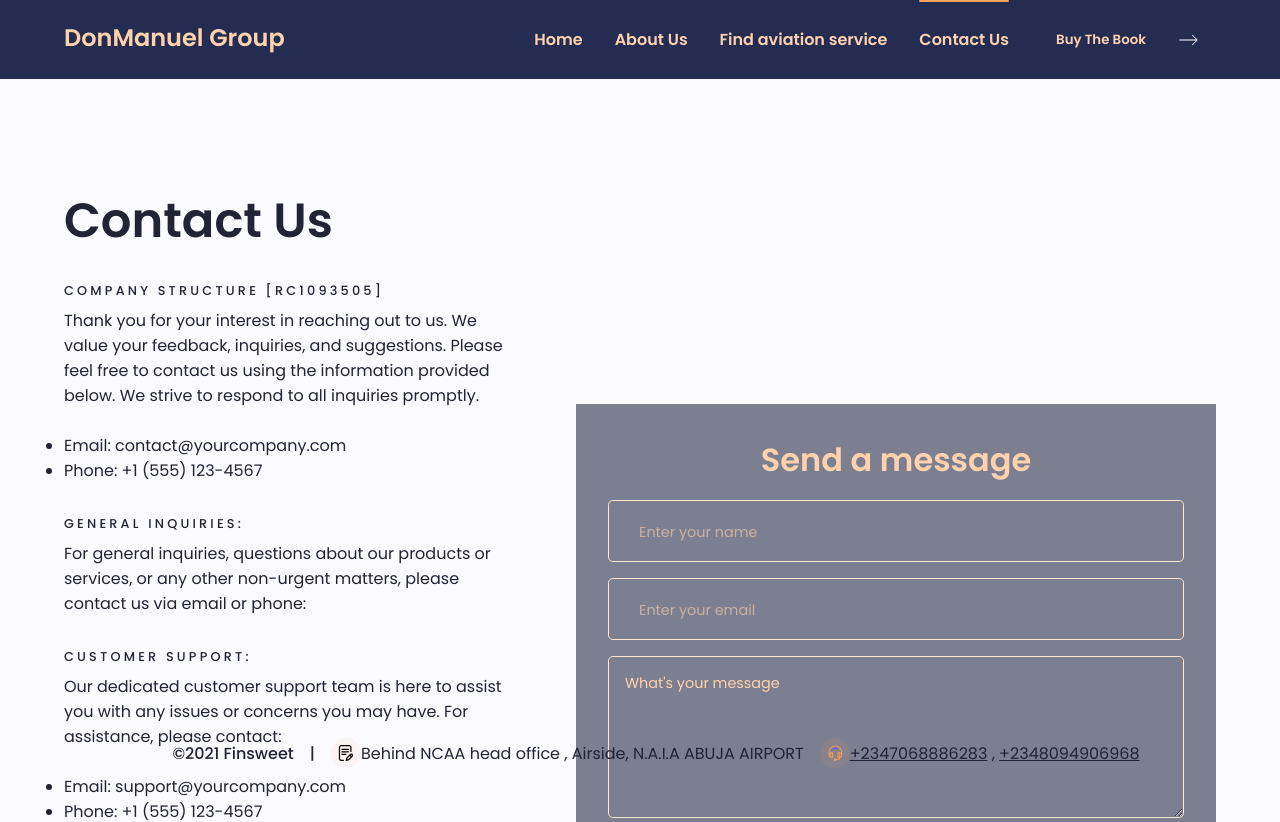
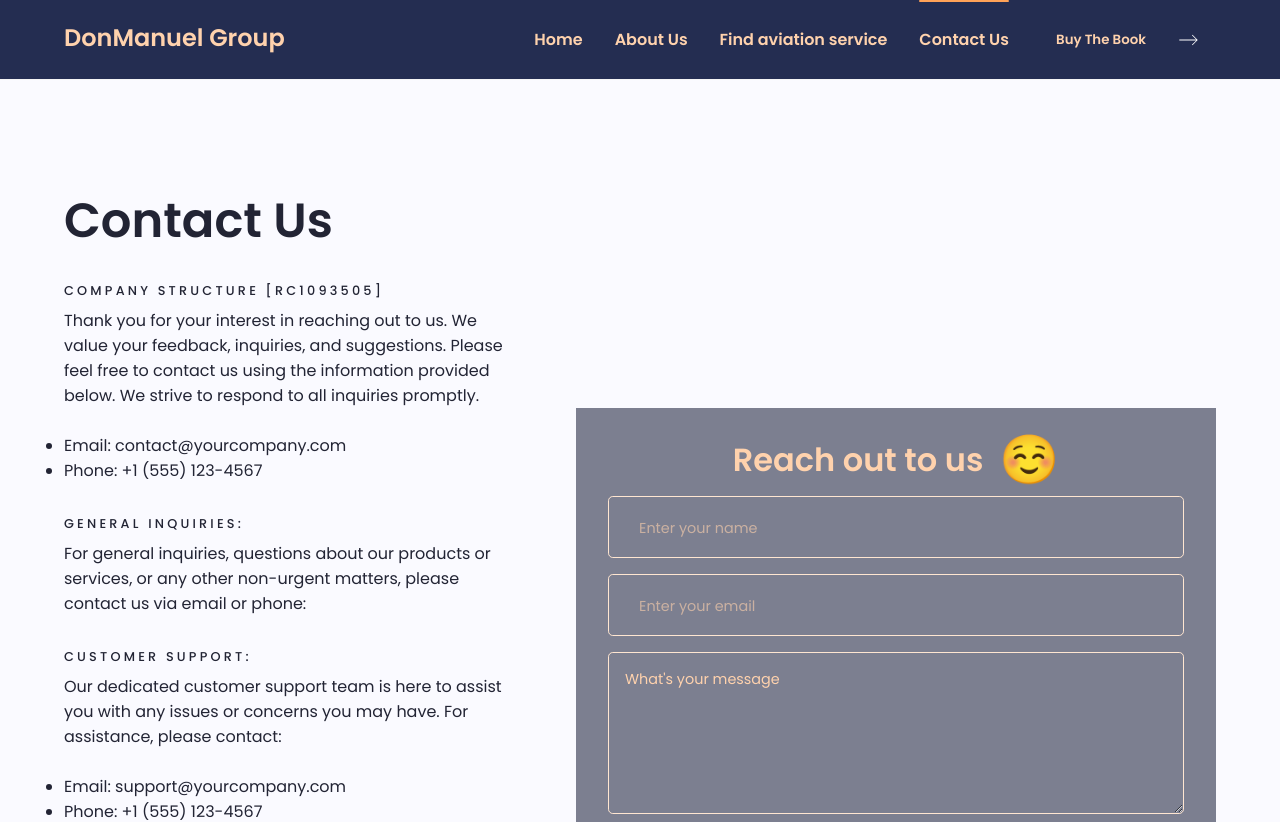
Before and after one commit to codepraycode/finsweet, a Next.js app: page /contact in a window 1280 px wide. Shown: the top 822 px of the page. Built offline with nearby package versions, Linux system fonts and the light colour scheme.

Commit message:
Updated the contact form

```diff
--- a/src/app/contact/page.tsx
+++ b/src/app/contact/page.tsx
@@ -1,8 +1,9 @@
-import ContactForm from "@/components/ContactForm";
+import ContactUs from "@/components/Contact";
+import ContactForm from "@/components/Contact/ContactForm";
 import Section from "@/components/UI/Section";
 
 
-const AboutPage = ({ params }: { params: { slug: string } }) => {
+const AboutPage = () => {
 
     return (
         <Section
@@ -81,11 +82,7 @@ const AboutPage = ({ params }: { params: { slug: string } }) => {
             </div>
 
 
-            <div className="form-wrapper">
-
-                <h3>Send a message</h3>
-                <ContactForm />
-            </div>
+            <ContactUs />
         </Section >
     )
 }
--- /dev/null
+++ b/src/components/Contact/ContactForm.tsx
@@ -0,0 +1,53 @@
+import React from 'react'
+
+export default function ContactForm({handleSent}:{handleSent: ()=>void}) {
+  return (
+    <>
+        <h3 className='with-smiley'>Reach out to us</h3>
+        <form action="/" onSubmit={(e)=>{
+            e.preventDefault();
+
+            handleSent()
+        }}>
+
+            <label htmlFor="name" className='form-group'>
+
+                <input
+                    type="text"
+                    name="name"
+                    placeholder="Enter your name"
+                    autoComplete="off"
+                />
+
+                <span>Your fullname</span>
+            </label>
+            <label htmlFor="email" className='form-group'>
+
+                <input
+                    type="email"
+                    name="email"
+                    placeholder="Enter your email"
+                    autoComplete="off"
+                />
+
+                <span>Your email address</span>
+            </label>
+            <label htmlFor="message" className='form-group'>
+
+                <textarea
+                    // type="text"
+                    name="message"
+                    placeholder="What's your message"
+                    autoComplete="off"
+                />
+
+                <span>Your message</span>
+            </label>
+
+            <button type="submit" className="btn btn-transparent btn-send">
+                Send
+            </button>
+        </form>
+    </>
+  )
+}
--- /dev/null
+++ b/src/components/Contact/Contacted.tsx
@@ -0,0 +1,17 @@
+import React from 'react'
+
+export default function Contacted({handleSent}:{handleSent: ()=>void}) {
+    return (
+        <>
+            <br/><br/>
+            <h1 className="text-center with-smiley">We have received your message</h1>
+            <button
+                className="btn btn-transparent btn-resend"
+                onClick={()=>handleSent()}
+            >
+                Send another message
+            </button>
+            <br/>
+        </>
+    )
+}
--- /dev/null
+++ b/src/components/Contact/index.tsx
@@ -0,0 +1,27 @@
+'use client';
+
+import { useState } from "react";
+import ContactForm from "./ContactForm";
+import Contacted from "./Contacted";
+
+export default function ContactUs() {
+
+
+    const [sent, setSent] = useState(false);
+
+    return (
+        <div className="form-wrapper">
+
+            {
+                !sent ? (
+                    <>
+                        <ContactForm handleSent={()=>setSent(true)}/>
+                    </>
+                ) :(
+                    <Contacted handleSent={()=>setSent(false)}/>
+                )
+            }
+
+        </div>
+    )
+}
--- a/src/components/ContactForm.tsx
+++ /dev/null
@@ -1,46 +0,0 @@
-import React from 'react'
-
-export default function ContactForm() {
-  return (
-    <form action="/">
-
-        <label htmlFor="name" className='form-group'>
-
-            <input
-                type="text"
-                name="name"
-                placeholder="Enter your name"
-                autoComplete="off"
-            />
-
-            <span>Your fullname</span>
-        </label>
-        <label htmlFor="email" className='form-group'>
-
-            <input
-                type="email"
-                name="email"
-                placeholder="Enter your email"
-                autoComplete="off"
-            />
-
-            <span>Your email address</span>
-        </label>
-        <label htmlFor="message" className='form-group'>
-
-            <textarea
-                // type="text"
-                name="message"
-                placeholder="What's your message"
-                autoComplete="off"
-            />
-
-            <span>Your message</span>
-        </label>
-
-        <button type="submit" className="btn btn-transparent btn-send">
-            Send
-        </button>
-    </form>
-  )
-}
--- a/src/styles/_mixins.scss
+++ b/src/styles/_mixins.scss
@@ -91,13 +91,23 @@
     }
 }
 
-@mixin push-footer($selector) {
+@mixin push-footer($selector: null) {
 
 
-    #{$selector} ~.footer {
-        // background-color: green;
-        position: fixed;
-        bottom: 0;
-        width: 100%;
+    @if $selector == null {
+
+        main & ~.footer {
+            // background-color: green;
+            position: fixed;
+            bottom: 0;
+            width: 100%;
+        }
+    } @else {
+        main #{$selector} ~ .footer {
+            // background-color: green;
+            position: fixed;
+            bottom: 0;
+            width: 100%;
+        }
     }
 }
--- a/src/styles/styles.scss
+++ b/src/styles/styles.scss
@@ -800,7 +800,7 @@ header {
 @include mixins.md {
 
     .search-item-list:empty {
-        height: 25vh;
+        height: 15vh;
     }
 
     // .search-list:has(.search-item-list:empty) ~ .footer{
@@ -810,13 +810,8 @@ header {
     //     width: 100%;
     // }
 
-    // @include mixins.push-footer('main:empty');
-    main ~.footer {
-        // background-color: green;
-        position: fixed;
-        bottom: 0;
-        width: 100%;
-    }
+    @include mixins.push-footer('.search-list:has(.search-item-list:empty)');
+
 }
 
 
@@ -982,6 +977,10 @@ header {
             color: $active-text;
             font-size: 2rem;
         }
+
+        h1 {
+            color: $active-text;
+        }
     }
 
 
@@ -1008,8 +1007,9 @@ header {
         }
     }
 
+    .btn-resend,
     .btn-send {
-        display: inline-block;
+        display: block;
         width: 100%;
         padding-block: 1rem;
 
@@ -1029,4 +1029,27 @@ header {
             color: $hero-bg;
         }
     }
+
+    .btn-resend {
+        width: 60%;
+        margin-block: 1rem;
+        margin-inline: auto;
+    }
 }
+
+
+.with-smiley {
+    display: flex;
+    align-items: center;
+    // background-color: red;
+    justify-content: center;
+
+    line-height: 2.5rem;
+    &::after {
+        content: "☺️";
+        display: inline-block;
+        font-size: 3rem;
+        // background-color: red;
+        margin-left: 1rem;
+    }
+}
```
